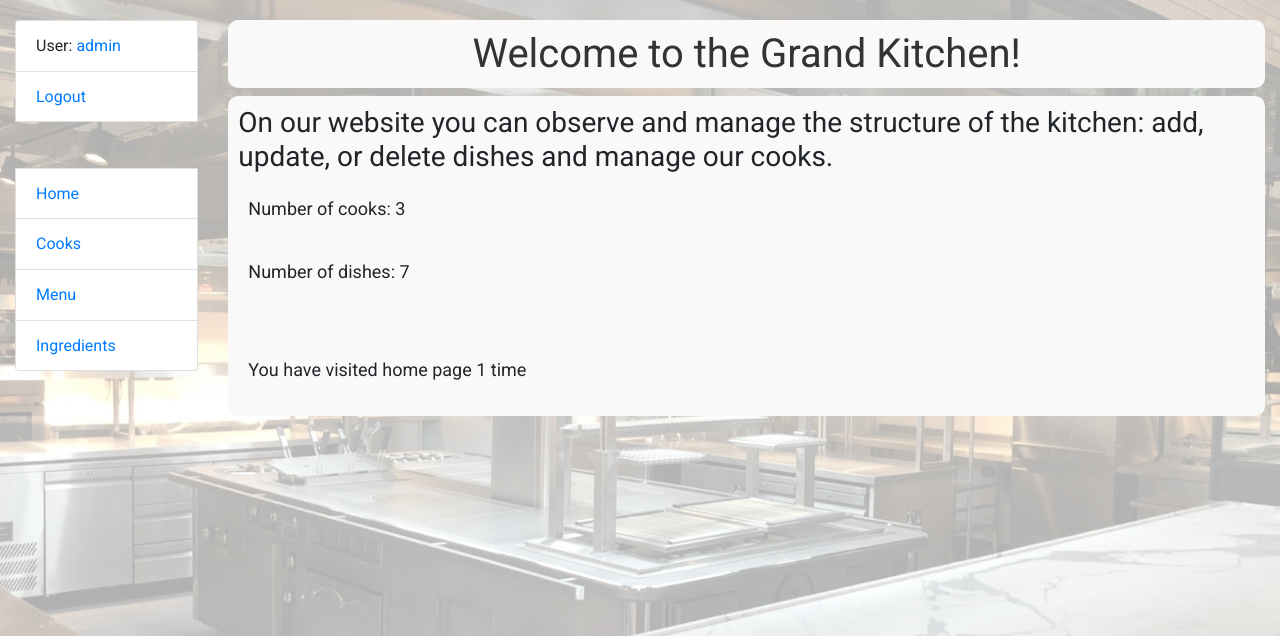
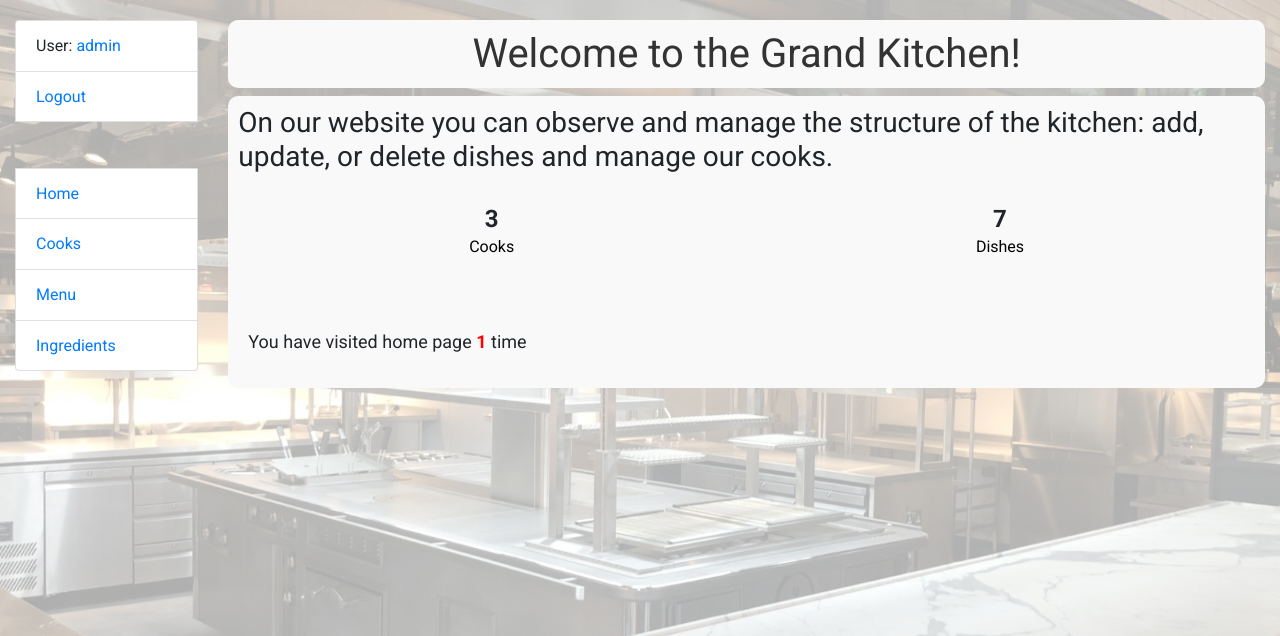
Before and after one commit to olgierrd/kitchen-project, a Django app: page / in a window 1280 px wide. Shown: the top 636 px of the page. Run offline with Django 5.2, Linux system fonts and the light colour scheme; the first user in the database is signed in; data comes from the database, SQL or seed files in the repository.

Commit message:
modified home page added link to the user detail in the sidebar

```diff
--- a/static/css/styles.css
+++ b/static/css/styles.css
@@ -69,3 +69,27 @@ p {
 .menu {
     width: initial;
 }
+.statistics {
+  display: flex;
+  justify-content: space-around;
+  margin-bottom: 20px;
+}
+
+.stat-item {
+  text-align: center;
+}
+
+.stat-count {
+  font-size: 24px;
+  font-weight: bold;
+}
+
+.stat-label {
+  font-size: 16px;
+  color: black;
+}
+
+.visit-count {
+  color: #f00;
+  font-weight: bold;
+}
--- a/templates/includes/sidebar.html
+++ b/templates/includes/sidebar.html
@@ -1,6 +1,6 @@
 <ul class="sidebar-nav list-group">
   {% if user.is_authenticated %}
-    <li class="list-group-item">User: <a href="{{ user.get_absolute_url }}">{{ user.get_username }}</a></li>
+    <li class="list-group-item">User: <a href="{% url 'kitchen:cook-detail' user.id%}">{{ user.get_username }}</a></li>
     <li class="list-group-item last"><a href="{% url 'logout'%}">Logout</a></li>
   {% else %}
     <li class="list-group-item last"><a href="{% url 'login'%}?next={{request.path}}">Login</a></li>
--- a/templates/kitchen/index.html
+++ b/templates/kitchen/index.html
@@ -3,11 +3,23 @@
 {% block content %}
   <h1 class="header-content">Welcome to the Grand Kitchen!</h1>
   <section class="main-content">
-  <h3>On our website you can observe and manage the structure of the kitchen: add, update, or delete dishes and manage our cooks.</h3>
-  <p>Number of cooks: {{ num_cooks }}</p>
-  <p>Number of dishes: {{ num_dishes }}</p>
+    <h3>On our website you can observe and manage the structure of the kitchen: add, update, or delete dishes and manage our cooks.</h3>
+    <br>
+  <div class="statistics">
+    <div class="stat-item">
+      <span class="stat-count">{{ num_cooks }}</span>
+      <br>
+      <span class="stat-label">Cooks</span>
+    </div>
+    <div class="stat-item">
+      <span class="stat-count">{{ num_dishes }}</span>
+      <br>
+      <span class="stat-label">Dishes</span>
+    </div>
+  </div>
+
   <br>
-  <p>You have visited home page {{ num_visits }} time{{ num_visits|pluralize }}</p>
+  <p>You have visited home page <span class="visit-count">{{ num_visits }}</span> time{{ num_visits|pluralize }}</p>
 
   </section>
 {% endblock %}
```
Also changed, not shown: db.sqlite3.
